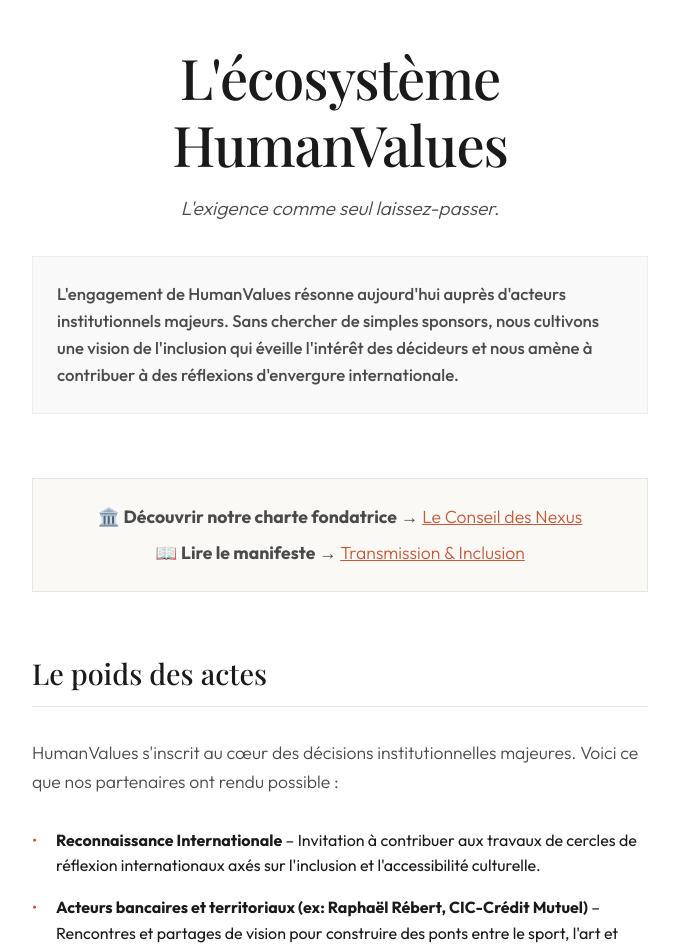
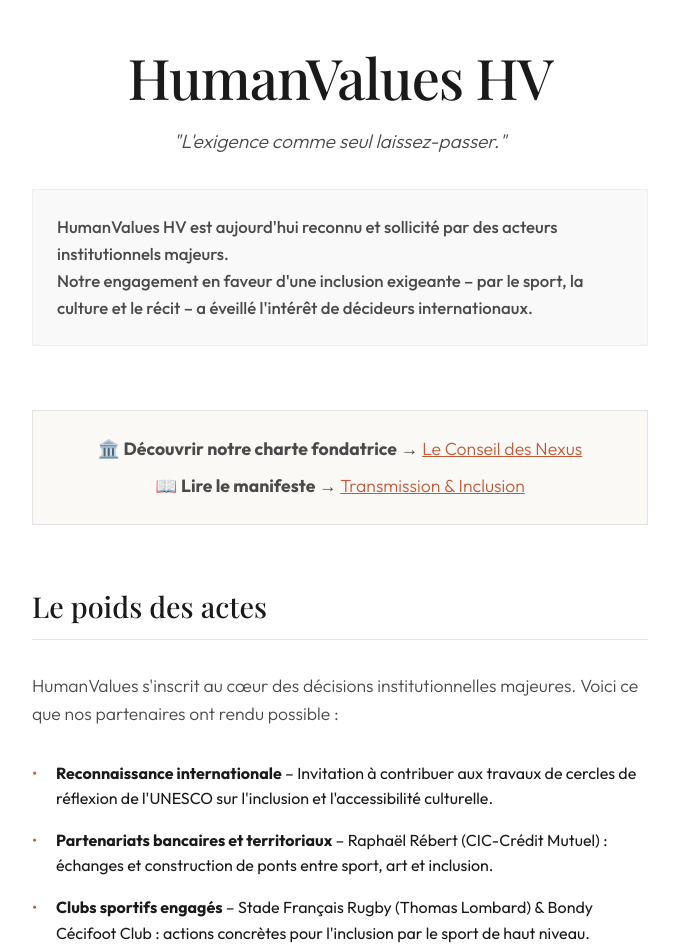
Before and after one commit to gdesygn/humanvalues, a React (Vite) app: page /institution in a window 1280 px wide. Shown: the part 140-1090 px from the top of the page, without its empty margins (300-979 px from the left). Built offline with nearby package versions, Linux system fonts and the light colour scheme; a web font is replaced by a local one.

Commit message:
style: densite editoriale de la page institution

```diff
--- a/src/pages/Institution.jsx
+++ b/src/pages/Institution.jsx
@@ -4,15 +4,16 @@ const Institution = () => {
   return (
     <div className="container" style={{ maxWidth: '1000px', margin: '0 auto', paddingBottom: '10vh' }}>
       <header style={{ marginBottom: '4rem', textAlign: 'center' }}>
-        <h1>L'écosystème HumanValues</h1>
+        <h1>HumanValues HV</h1>
         <p style={{ fontStyle: 'italic', fontSize: '1.2rem', color: 'var(--hv-grey)' }}>
-          L'exigence comme seul laissez-passer.
+          "L'exigence comme seul laissez-passer."
         </p>
 
         {/* Executive summary */}
         <div style={{ maxWidth: '800px', margin: '2rem auto 0 auto', padding: '1.5rem', backgroundColor: '#f9f9f9', border: '1px solid #eee', textAlign: 'left' }}>
           <p style={{ margin: '0', fontSize: '1.05rem', lineHeight: '1.6', fontWeight: '500' }}>
-            L'engagement de HumanValues résonne aujourd'hui auprès d'acteurs institutionnels majeurs. Sans chercher de simples sponsors, nous cultivons une vision de l'inclusion qui éveille l'intérêt des décideurs et nous amène à contribuer à des réflexions d'envergure internationale.
+            HumanValues HV est aujourd'hui reconnu et sollicité par des acteurs institutionnels majeurs.<br/>
+            Notre engagement en faveur d'une inclusion exigeante – par le sport, la culture et le récit – a éveillé l'intérêt de décideurs internationaux.
           </p>
         </div>
       </header>
@@ -37,19 +38,19 @@ const Institution = () => {
         <ul style={{ listStyleType: 'none', padding: 0, margin: '0 0 3rem 0' }}>
           <li style={{ marginBottom: '1rem', paddingLeft: '1.5rem', position: 'relative' }}>
             <span style={{ position: 'absolute', left: 0, color: 'var(--hv-accent)' }}>•</span>
-            <strong>Reconnaissance Internationale</strong> – Invitation à contribuer aux travaux de cercles de réflexion internationaux axés sur l'inclusion et l'accessibilité culturelle.
+            <strong>Reconnaissance internationale</strong> – Invitation à contribuer aux travaux de cercles de réflexion de l'UNESCO sur l'inclusion et l'accessibilité culturelle.
           </li>
           <li style={{ marginBottom: '1rem', paddingLeft: '1.5rem', position: 'relative' }}>
             <span style={{ position: 'absolute', left: 0, color: 'var(--hv-accent)' }}>•</span>
-            <strong>Acteurs bancaires et territoriaux (ex: Raphaël Rébert, CIC-Crédit Mutuel)</strong> – Rencontres et partages de vision pour construire des ponts entre le sport, l'art et l'inclusion.
+            <strong>Partenariats bancaires et territoriaux</strong> – Raphaël Rébert (CIC-Crédit Mutuel) : échanges et construction de ponts entre sport, art et inclusion.
           </li>
           <li style={{ marginBottom: '1rem', paddingLeft: '1.5rem', position: 'relative' }}>
             <span style={{ position: 'absolute', left: 0, color: 'var(--hv-accent)' }}>•</span>
-            <strong>Acteurs et clubs sportifs engagés (ex: Le Stade Français Rugby via Thomas Lombard, Bondy Cécifoot Club)</strong> – Synergies concrètes pour le rayonnement de l'inclusion par le sport de haut niveau.
+            <strong>Clubs sportifs engagés</strong> – Stade Français Rugby (Thomas Lombard) & Bondy Cécifoot Club : actions concrètes pour l'inclusion par le sport de haut niveau.
           </li>
           <li style={{ marginBottom: '1rem', paddingLeft: '1.5rem', position: 'relative' }}>
             <span style={{ position: 'absolute', left: 0, color: 'var(--hv-accent)' }}>•</span>
-            <strong>Figures emblématiques et médias (ex: Fernand Lopez, Greg MMA, Karaté Bushido)</strong> – Adhésion des grands noms des sports de combat, ancrant les valeurs de discipline et de respect au cœur du projet.
+            <strong>Figures des sports de combat</strong> – Fernand Lopez, Greg MMA, Karaté Bushido : des noms majeurs qui ancrent discipline et respect au cœur de HV.
           </li>
         </ul>
       </section>
@@ -117,23 +118,29 @@ const Institution = () => {
 
       {/* Bande thématique */}
       <section style={{ marginBottom: '5rem', padding: '3rem 0', borderTop: '1px solid #eee', borderBottom: '1px solid #eee', textAlign: 'center' }}>
-        <p style={{ fontSize: '0.9rem', color: '#999', textTransform: 'uppercase', letterSpacing: '0.1em', marginBottom: '2rem' }}>Un dialogue ouvert avec</p>
+        <p style={{ fontSize: '0.9rem', color: '#999', textTransform: 'uppercase', letterSpacing: '0.1em', marginBottom: '2rem' }}>HumanValues HV dialogue et agit aux côtés de :</p>
         <div style={{ display: 'flex', justifyContent: 'center', flexWrap: 'wrap', gap: '2rem', alignItems: 'center', fontFamily: 'Playfair Display', fontSize: '1.4rem', fontWeight: 'bold', color: 'var(--hv-black)' }}>
-          <span style={{ transition: 'color 0.3s', cursor: 'default' }}>Instances Internationales</span>
+          <span style={{ transition: 'color 0.3s', cursor: 'default' }}>Instances internationales (UNESCO)</span>
           <span style={{ color: 'var(--hv-accent)' }}>•</span>
-          <span style={{ transition: 'color 0.3s', cursor: 'default' }}>Institutions & Collectivités</span>
+          <span style={{ transition: 'color 0.3s', cursor: 'default' }}>Institutions & collectivités</span>
           <span style={{ color: 'var(--hv-accent)' }}>•</span>
-          <span style={{ transition: 'color 0.3s', cursor: 'default' }}>Clubs & Médias Sportifs de Haut Niveau</span>
+          <span style={{ transition: 'color 0.3s', cursor: 'default' }}>Clubs & médias sportifs de haut niveau</span>
         </div>
       </section>
 
       {/* Section Licences */}
       <section className="nexus-reading" style={{ marginBottom: '4rem' }}>
-        <h2 style={{ fontSize: '1.5rem', marginBottom: '1rem' }}>Déployer un Nexus – licence & protocole pédagogique</h2>
-        <p style={{ marginBottom: '1rem' }}>
+        <h2 style={{ fontSize: '1.5rem', marginBottom: '1rem' }}>Déployer un Nexus – Licence & protocole pédagogique</h2>
+
+        <p style={{ marginBottom: '1.5rem' }}>
           La propriété intellectuelle des Nexus et du protocole éducatif associé est disponible sous licence.
-          Écoles, musées, fédérations sportives, municipalités : transformez le récit en outil pédagogique et social.
         </p>
+
+        <p style={{ marginBottom: '1.5rem', fontWeight: '500' }}>
+          Écoles, musées, fédérations sportives, municipalités :<br/>
+          transformez le récit en outil pédagogique et social.
+        </p>
+
         <p style={{ fontStyle: 'italic', fontSize: '0.85rem', color: '#888' }}>
           HumanValues HV est une marque déposée (INPI).
         </p>
@@ -148,7 +155,7 @@ const Institution = () => {
           className="btn-accent"
           onClick={() => window.location.href = "mailto:partenaires@humanvalues.fr?subject=Partenariat%20HV"}
         >
-          🤝 Rejoindre l'écosystème HV
+          🤝 Devenons partenaires d'un récit qui compte. Contactez le Conseil des Nexus.
         </button>
       </div>
 
```
